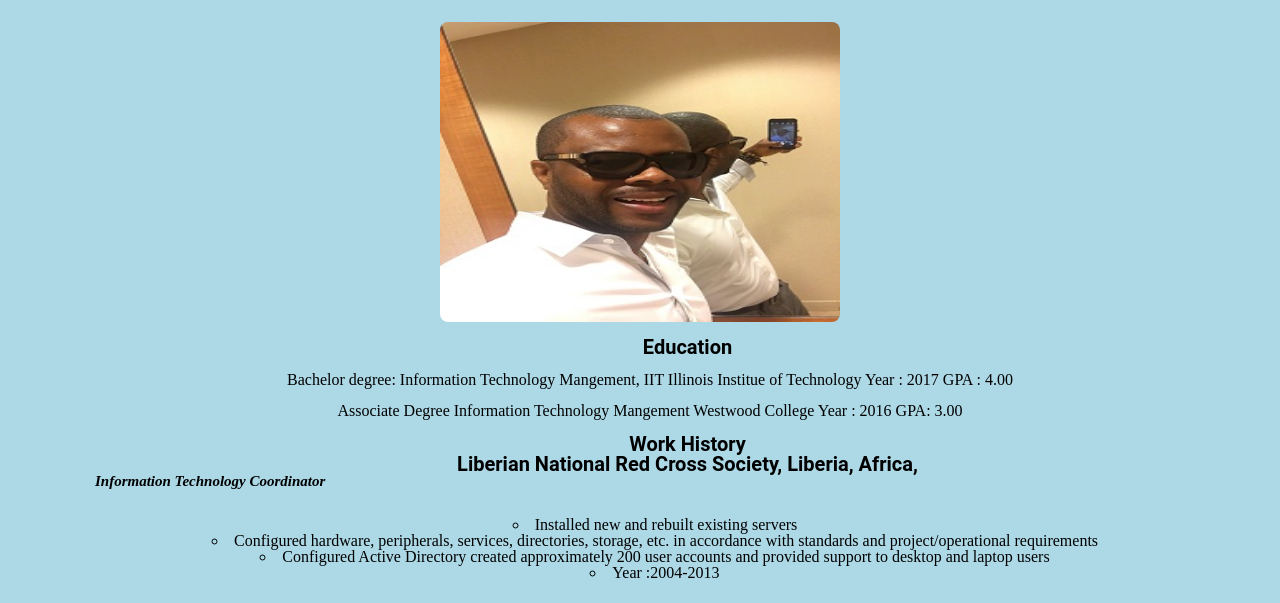
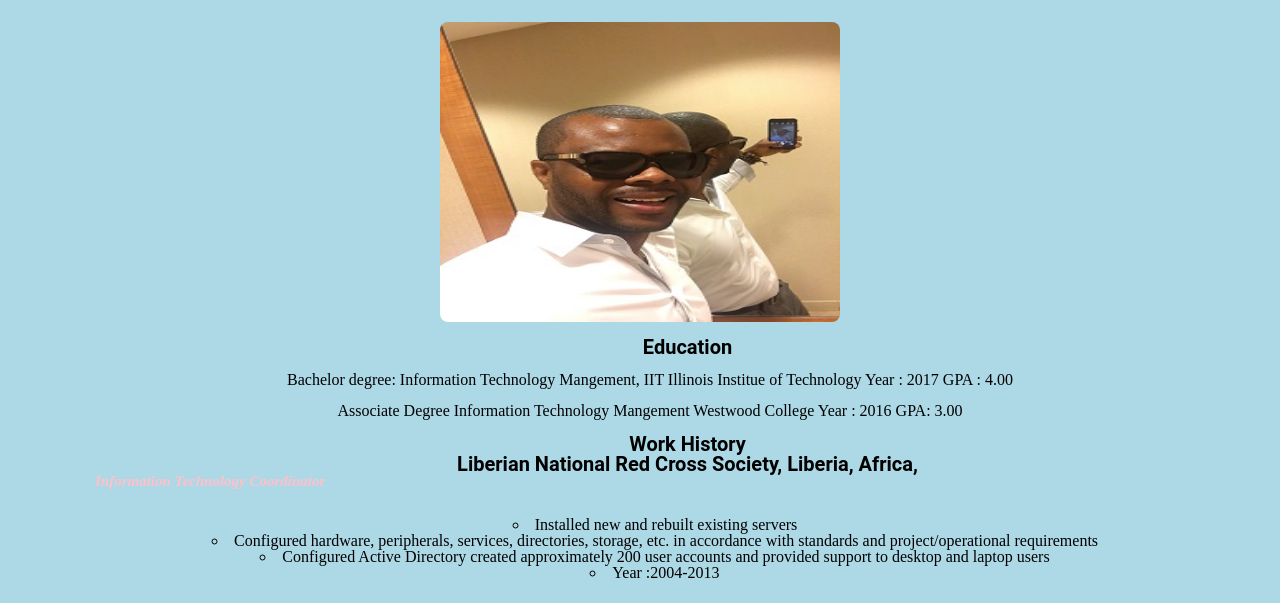
Before and after one commit to dbolo/dartorbolo-project2, a plain HTML site: page index.html in a window 1280 px wide. In both pictures the pointer is over the element "Information Technology Coordinator". Shown: the part 189-792 px from the top of the page. Drawn offline with Linux system fonts and the light colour scheme.

Commit message:
editing
editing

```diff
--- a/styles.css
+++ b/styles.css
@@ -97,6 +97,10 @@ h3{
   padding-left: 95px;
 }
 
+h3:hover{
+  color: pink;
+}
+
 p {
   text-align: center;
   margin-left: 20px;
```
